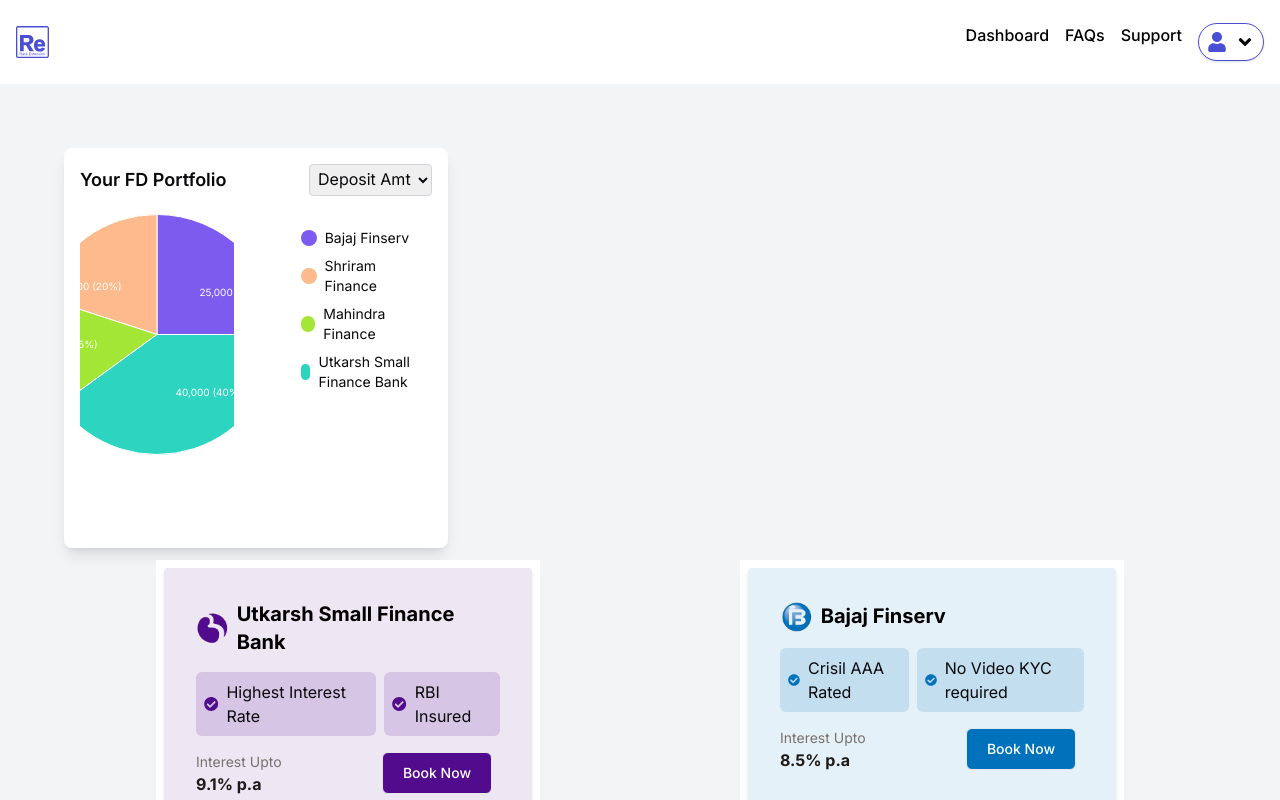
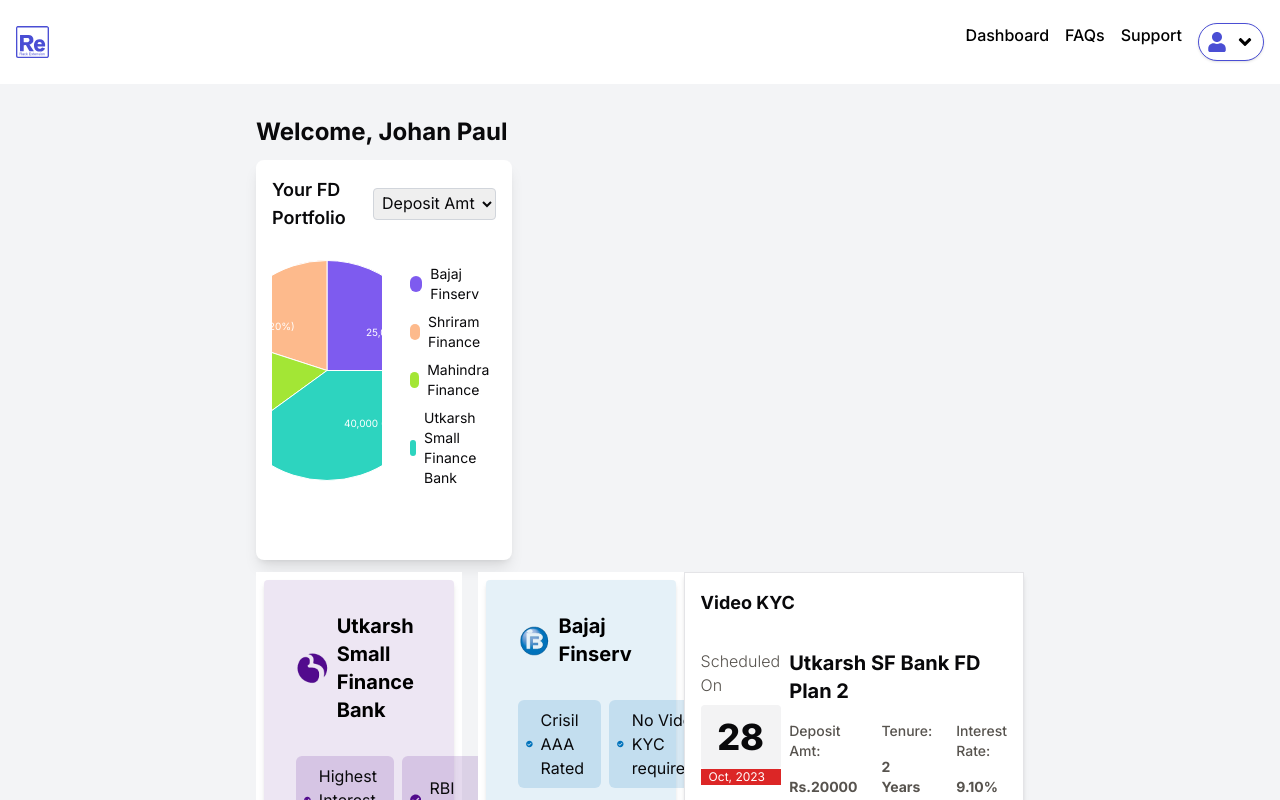
Before and after one commit to Subham-Maity/at-assignment, a Next.js app: page / in a window 1280 px wide. Built offline with nearby package versions, Linux system fonts and the light colour scheme.

Commit message:
feat: side-box meeting

```diff
--- a/components/box/middle-box/bank-card.tsx
+++ b/components/box/middle-box/bank-card.tsx
@@ -16,13 +16,15 @@ const BankCard: React.FC<BankCardProps> = ({
   middleBoxDescriptionIcons,
 }) => {
   return (
-    <div className="bg-white p-2 max-w-sm mx-auto">
-      <div className={`rounded-sm shadow-md p-8 ${bg} flex flex-col`}>
-        <div className="flex items-center mb-4">
+    <div className="bg-white p-2">
+      <div
+        className={`rounded-sm shadow-md p-8 ${bg} flex flex-col gap-8 h-60`}
+      >
+        <div className="flex items-center">
           <img src={logo} alt={title} className="h-8 mr-2" />
           <h3 className="text-black font-bold text-xl ">{title}</h3>
         </div>
-        <div className={`rounded-md flex gap-2 mb-4 `}>
+        <div className={`rounded-md flex gap-2`}>
           <div className={`flex items-center  ${middleBoxBg} rounded-md p-2`}>
             {middleBoxDescriptionIcons?.desc1Icon && (
               <middleBoxDescriptionIcons.desc1Icon
--- /dev/null
+++ b/components/box/side-box/layout.tsx
@@ -0,0 +1,16 @@
+"use client";
+import React from "react";
+import { sideBoxData } from "@/data";
+import SideBox from "@/components/box/side-box/sidebox";
+
+const LayoutSideBox = () => {
+  return (
+    <div className="flex flex-col rounded-sm">
+      {sideBoxData.map((item, index) => (
+        <SideBox key={index} {...item} />
+      ))}
+    </div>
+  );
+};
+
+export default LayoutSideBox;
--- /dev/null
+++ b/components/box/side-box/sidebox.tsx
@@ -0,0 +1,75 @@
+import React from "react";
+import { SideBoxType } from "@/components/box/side-box/type/sidebox.type";
+
+interface CardProps extends SideBoxType {}
+
+const SideBox: React.FC<CardProps> = ({
+  topTitle,
+  calendarTitle,
+  calendarMiddleText,
+  calendarBottomText,
+  middleTitle,
+  depositAmt,
+  tenure,
+  interestRate,
+  button1Text,
+  button1Action,
+  button2Text,
+  button2Action,
+}) => {
+  return (
+    <div className="flex flex-col gap-6 bg-white p-4 shadow-md w-full h-70 border">
+      <h3 className="text-lg font-bold mb-2">{topTitle}</h3>
+      <div className="flex">
+        <div className="flex flex-col mb-2">
+          <div className="mr-2">
+            <p className="text-md font-light text-stone-600 mb-2">
+              {calendarTitle}
+            </p>
+          </div>
+          <div className="bg-[#f3f3f4] text-bleck font-extrabold text-4xl rounded-sm w-20 h-16 flex items-center justify-center mr-2">
+            {calendarMiddleText}
+          </div>
+          <p className="text-xs text-white justify-center bg-red-600 w-20 h-4 whitespace-nowrap pl-2 pr-1">
+            {calendarBottomText}
+          </p>
+        </div>
+        <div className="text-xl flex flex-col gap-4 text-md items-center mb-2">
+          <p className=" font-bold mr-2">{middleTitle}</p>
+          <div className="flex gap-6 font-light text-stone-600">
+            <p className="flex flex-col gap-4 text-sm font-bold mb-2">
+              <span className="font-medium text-stone-600 ">Deposit Amt: </span>
+              <span> Rs.{depositAmt}</span>
+            </p>
+            <p className="flex flex-col gap-4 text-sm font-bold mb-2">
+              <span className="font-medium text-stone-600 ">Tenure: </span>
+              <span> {tenure}</span>
+            </p>
+            <p className="flex flex-col gap-4 text-sm font-bold mb-2">
+              <span className="font-medium text-stone-600 ">
+                Interest Rate:{" "}
+              </span>
+              <span> {interestRate}</span>
+            </p>
+          </div>
+        </div>
+      </div>
+      <div className="flex justify-between gap-2">
+        <button
+          className="bg-[#3b39d9] w-full text-white px-4 py-2 rounded-md"
+          onClick={button1Action}
+        >
+          {button1Text}
+        </button>
+        <button
+          className="bg-[#ffffff] w-full border-2 border-[#3b39d9] text-[#3b39d9] px-4 py-2 rounded-md"
+          onClick={button2Action}
+        >
+          {button2Text}
+        </button>
+      </div>
+    </div>
+  );
+};
+
+export default SideBox;
--- a/components/box/top-box/chart-box.tsx
+++ b/components/box/top-box/chart-box.tsx
@@ -9,19 +9,7 @@ import {
   Tooltip,
 } from "recharts";
 import "tailwindcss/tailwind.css";
-
-type DataType = {
-  name: string;
-  value: number;
-  color: string;
-};
-
-const data: DataType[] = [
-  { name: "Bajaj Finserv", value: 25000, color: "#7E5BEF" },
-  { name: "Shriram Finance", value: 20000, color: "#FDBA8C" },
-  { name: "Mahindra Finance", value: 15000, color: "#A3E635" },
-  { name: "Utkarsh Small Finance Bank", value: 40000, color: "#2DD4BF" },
-];
+import { data } from "@/data";
 
 const RADIAN = Math.PI / 180;
 
@@ -69,8 +57,8 @@ const ChartComponent: FC = () => {
         </div>
       </div>
       <div className="flex">
-        <div className="relative h-[350px] w-[350px]">
-          <ResponsiveContainer width="70%" height="70%">
+        <div className="relative h-[350px] w-[380px]">
+          <ResponsiveContainer width="80%" height="70%">
             <PieChart>
               <Pie
                 data={data}
@@ -78,7 +66,7 @@ const ChartComponent: FC = () => {
                 nameKey="name"
                 cx="50%"
                 cy="50%"
-                outerRadius={120} // Increase the radius here
+                outerRadius={110}
                 fill="#8884d8"
                 label={renderCustomizedLabel}
                 labelLine={false}
@@ -96,8 +84,6 @@ const ChartComponent: FC = () => {
           </ResponsiveContainer>
         </div>
         <ul className="mt-4 text-sm flex-col gap-2">
-          {" "}
-          {/* Adjust the size of the text in the legend */}
           {data.map((entry, index) => (
             <li key={`item-${index}`} className="flex items-center mb-2">
               <span
--- a/components/box/top-box/timeline-box.tsx
+++ b/components/box/top-box/timeline-box.tsx
@@ -1,72 +1,72 @@
-"use client";
-import React, { useEffect, useRef } from "react";
-import { DataSet, Timeline } from "vis-timeline/standalone";
-import moment from "moment";
-import "vis-timeline/styles/vis-timeline-graph2d.min.css";
-
-const FdMaturityTimeline = () => {
-  const timelineRef = useRef(null);
-
-  useEffect(() => {
-    const container = timelineRef.current;
-    const items = new DataSet([
-      {
-        id: 1,
-        content: "Utkarsh FD 1",
-        start: moment("2024-01-01"),
-        end: moment("2024-09-01"),
-        className: "blue-item",
-      },
-      {
-        id: 2,
-        content: "Shriram FD Plan 2",
-        start: moment("2024-03-01"),
-        end: moment("2024-12-01"),
-        className: "blue-item",
-      },
-      {
-        id: 3,
-        content: "Bajaj Finserv FD 1",
-        start: moment("2024-04-01"),
-        end: moment("2025-04-01"),
-        className: "blue-item",
-      },
-      {
-        id: 4,
-        content: "Mahindra FD Plan 2",
-        start: moment("2024-04-01"),
-        end: moment("2026-04-01"),
-        className: "blue-item",
-      },
-    ]);
-
-    const options = {
-      start: "2024-01-01",
-      end: "2026-12-31",
-      editable: false,
-      stack: false,
-      margin: {
-        item: 20,
-        axis: 40,
-      },
-      orientation: "top",
-    };
-    //@ts-ignore
-    const timeline = new Timeline(container, items, options);
-
-    return () => {
-      timeline.destroy();
-    };
-  }, []);
-
-  return (
-    <div className=" w-full ">
-      <div className="p-6 h-[400px] bg-white rounded-lg shadow-lg w-full">
-        <h2 className="text-xl  font-semibold mb-4">FD Maturity Timeline</h2>
-        <div ref={timelineRef}></div>
-      </div>
-    </div>
-  );
-};
-
-export default FdMaturityTimeline;
+// "use client";
+// import React, { useEffect, useRef } from "react";
+// import { DataSet, Timeline } from "vis-timeline/standalone";
+// import moment from "moment";
+// import "vis-timeline/styles/vis-timeline-graph2d.min.css";
+//
+// const FdMaturityTimeline = () => {
+//   const timelineRef = useRef(null);
+//
+//   useEffect(() => {
+//     const container = timelineRef.current;
+//     const items = new DataSet([
+//       {
+//         id: 1,
+//         content: "Utkarsh FD 1",
+//         start: moment("2024-01-01"),
+//         end: moment("2024-09-01"),
+//         className: "blue-item",
+//       },
+//       {
+//         id: 2,
+//         content: "Shriram FD Plan 2",
+//         start: moment("2024-03-01"),
+//         end: moment("2024-12-01"),
+//         className: "blue-item",
+//       },
+//       {
+//         id: 3,
+//         content: "Bajaj Finserv FD 1",
+//         start: moment("2024-04-01"),
+//         end: moment("2025-04-01"),
+//         className: "blue-item",
+//       },
+//       {
+//         id: 4,
+//         content: "Mahindra FD Plan 2",
+//         start: moment("2024-04-01"),
+//         end: moment("2026-04-01"),
+//         className: "blue-item",
+//       },
+//     ]);
+//
+//     const options = {
+//       start: "2024-01-01",
+//       end: "2026-12-31",
+//       editable: false,
+//       stack: false,
+//       margin: {
+//         item: 20,
+//         axis: 40,
+//       },
+//       orientation: "top",
+//     };
+//     //@ts-ignore
+//     const timeline = new Timeline(container, items, options);
+//
+//     return () => {
+//       timeline.destroy();
+//     };
+//   }, []);
+//
+//   return (
+//     <div className=" w-full ">
+//       <div className="p-6 h-[400px] bg-white rounded-lg shadow-lg w-full">
+//         <h2 className="text-xl  font-semibold mb-4">FD Maturity Timeline</h2>
+//         <div ref={timelineRef}></div>
+//       </div>
+//     </div>
+//   );
+// };
+//
+// export default FdMaturityTimeline;
--- /dev/null
+++ b/components/box/top-box/type/chart.type.ts
@@ -0,0 +1,5 @@
+export type DataType = {
+  name: string;
+  value: number;
+  color: string;
+};
--- a/components/main-layout/layout.tsx
+++ b/components/main-layout/layout.tsx
@@ -1,21 +1,23 @@
 import React from "react";
-import TimelineBox from "@/components/box/top-box/timeline-box";
 import ChartComponent from "@/components/box/top-box/chart-box";
 import LayoutMiddleBox from "@/components/box/middle-box/layout";
+import LayoutSideBox from "@/components/box/side-box/layout";
 
 const Layout = () => {
   return (
-    <div className="bg-gray-100 w-full p-16  min-h-screen">
+    <div className="bg-gray-100 w-full lg:px-64 lg:py-8 p-4 min-h-screen items-center">
       <div className="flex flex-col gap-3">
+        <h1 className="text-2xl font-bold">Welcome, Johan Paul</h1>
         <div className="flex gap-3">
           <div className="w-1/3">
             <ChartComponent />
           </div>
-          <div className="w-2/3">
-            {/*<TimelineBox />*/}
-          </div>
+          <div className="w-2/3">{/*<TimelineBox />*/}</div>
         </div>
-        <LayoutMiddleBox />
+        <div className="flex justify-between">
+          <LayoutMiddleBox />
+          <LayoutSideBox />
+        </div>
       </div>
     </div>
   );
--- a/data/index.ts
+++ b/data/index.ts
@@ -1,4 +1,5 @@
 import { FaCheckCircle } from "react-icons/fa";
+import { DataType } from "@/components/box/top-box/type/chart.type";
 
 export const middleBoxData = [
   {
@@ -93,3 +94,67 @@ export const middleBoxData = [
     },
   },
 ];
+
+export const data: DataType[] = [
+  { name: "Bajaj Finserv", value: 25000, color: "#7E5BEF" },
+  { name: "Shriram Finance", value: 20000, color: "#FDBA8C" },
+  { name: "Mahindra Finance", value: 15000, color: "#A3E635" },
+  { name: "Utkarsh Small Finance Bank", value: 40000, color: "#2DD4BF" },
+];
+
+export const sideBoxData = [
+  {
+    topTitle: "Video KYC",
+    calendarTitle: "Scheduled On",
+    calendarMiddleText: "28",
+    calendarBottomText: "Oct, 2023",
+    middleTitle: "Utkarsh SF Bank FD Plan 2",
+    depositAmt: 20000,
+    tenure: "2 Years",
+    interestRate: "9.10%",
+    button1Text: "Complete Now",
+    button1Action: () => {
+      // Handle action
+    },
+    button2Text: "Reschedule",
+    button2Action: () => {
+      // Handle action
+    },
+  },
+  {
+    topTitle: "Pending Payment",
+    calendarTitle: "Pay By",
+    calendarMiddleText: "30",
+    calendarBottomText: "Oct, 2023",
+    middleTitle: "Bajaj Finserv Corp FD 1",
+    depositAmt: 25000,
+    tenure: "18 Months",
+    interestRate: "8.10%",
+    button1Text: "Pay Now",
+    button1Action: () => {
+      // Handle action
+    },
+    button2Text: "Cancel Application",
+    button2Action: () => {
+      // Handle action
+    },
+  },
+  {
+    topTitle: "Upcoming FD Maturity",
+    calendarTitle: "Renew by",
+    calendarMiddleText: "30",
+    calendarBottomText: "Oct, 2023",
+    middleTitle: "Shriram Finance Corp FD 1",
+    depositAmt: 25000,
+    tenure: "18 Months",
+    interestRate: "8.10%",
+    button1Text: "Renew Now",
+    button1Action: () => {
+      // Handle action
+    },
+    button2Text: "Compare other FDs",
+    button2Action: () => {
+      // Handle action
+    },
+  },
+];
```
Also changed, not shown: components/box/side-box/type/sidebox.type.ts (added, +14 -0 lines).
